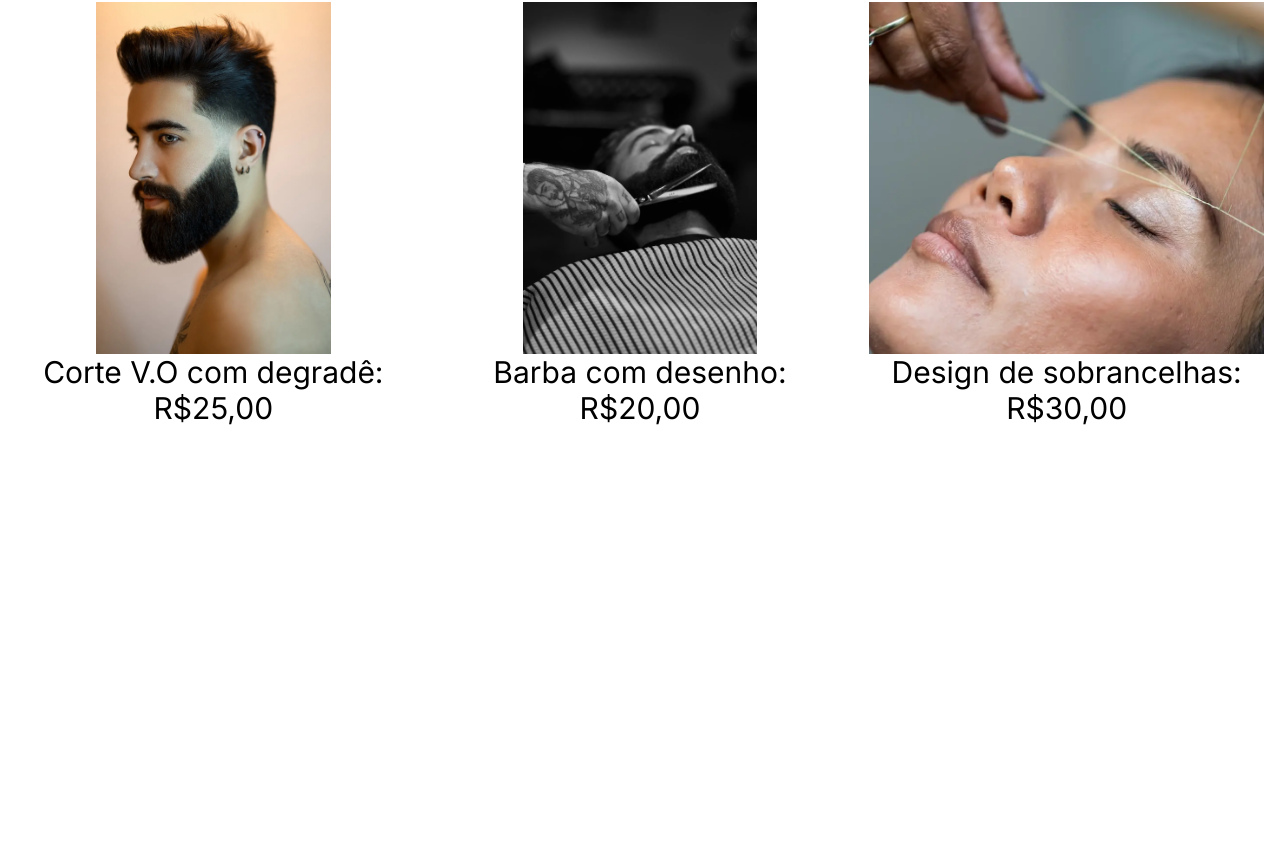
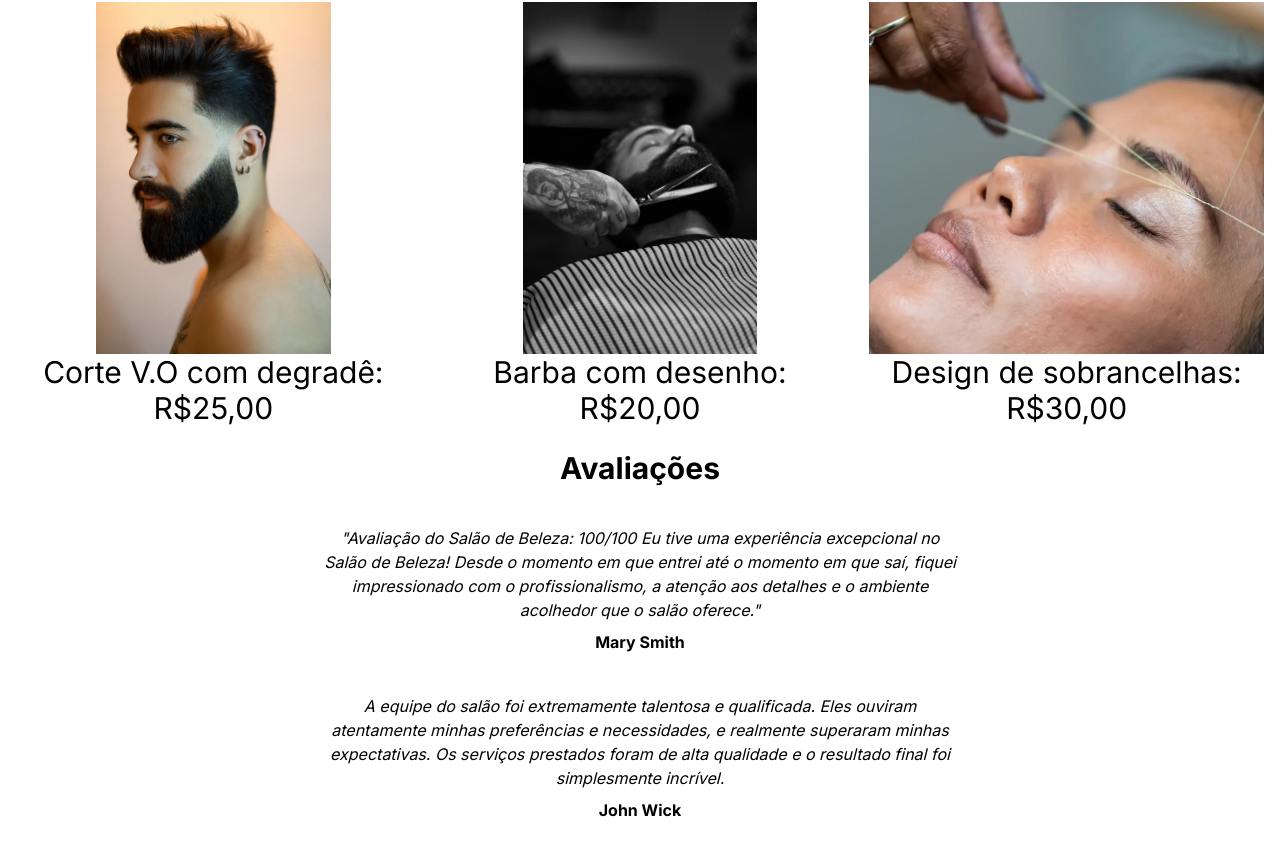
Before and after one commit to raphael-foliveira/stylehub, a Next.js app: page /preview in a window 1280 px wide. Shown: the part 1247-2103 px from the top of the page. Before the commit the page ends 1673 px from the top, so only its background shows below. Built offline with nearby package versions, Linux system fonts and the light colour scheme.

Commit message:
add reviews section

```diff
--- a/src/app/layout.tsx
+++ b/src/app/layout.tsx
@@ -5,7 +5,7 @@ import { Inter } from "next/font/google";
 const inter = Inter({ subsets: ["latin"] });
 
 export const metadata = {
-  title: "Create Next App",
+  title: "StyleHub",
   description: "Generated by create next app",
 };
 
--- a/src/app/preview/page.tsx
+++ b/src/app/preview/page.tsx
@@ -1,3 +1,4 @@
+import Reviews from "@/components/preview/reviews/Reviews";
 import Pictures from "@/components/preview/pictures/Pictures";
 import Services from "@/components/preview/services/Services";
 
@@ -6,6 +7,7 @@ export default function Preview() {
     <main>
       <Pictures />
       <Services />
+      <Reviews />
     </main>
   );
 }
--- a/src/components/preview/pictures/Pictures.tsx
+++ b/src/components/preview/pictures/Pictures.tsx
@@ -13,9 +13,9 @@ export default function Pictures() {
     <>
       <h2 className="text-center font-bold text-3xl">Fotos</h2>
       <div className="flex flex-wrap">
-        {previewPictures.map((pic) => {
+        {previewPictures.map((pic, index) => {
           return (
-            <div className="w-1/3 p-6 h-96 my-8">
+            <div className="w-1/3 p-6 h-96 my-8" key={index}>
               <img src={pic.src} alt="" className={styles.previewImg} />
             </div>
           );
--- /dev/null
+++ b/src/components/preview/reviews/Reviews.tsx
@@ -0,0 +1,23 @@
+export default function Reviews() {
+  return (
+    <div className="text-center pt-10">
+      <h2 className="text-3xl font-bold mb-10">Avaliações</h2>
+      <div className="w-1/2 m-auto mb-10">
+        <p className="italic mb-2">
+          "Avaliação do Salão de Beleza: 100/100 Eu tive uma experiência excepcional no Salão de Beleza! Desde o momento em que entrei até o
+          momento em que saí, fiquei impressionado com o profissionalismo, a atenção aos detalhes e o ambiente acolhedor que o salão
+          oferece."
+        </p>
+        <h6 className="font-bold">Mary Smith</h6>
+      </div>
+      <div className="w-1/2 m-auto mb-10">
+        <p className="italic mb-2">
+          A equipe do salão foi extremamente talentosa e qualificada. Eles ouviram atentamente minhas preferências e necessidades, e
+          realmente superaram minhas expectativas. Os serviços prestados foram de alta qualidade e o resultado final foi simplesmente
+          incrível.
+        </p>
+        <h6 className="font-bold">John Wick</h6>
+      </div>
+    </div>
+  );
+}
--- a/src/components/preview/services/Services.tsx
+++ b/src/components/preview/services/Services.tsx
@@ -5,21 +5,24 @@ import Services3 from "../../../static/img/preview/services3.webp";
 export default function Services() {
   const servicesInfo = [
     {
+      key: 1,
       image: Services1,
       description: "Corte V.O com degradê: R$25,00",
     },
     {
+      key: 2,
       image: Services2,
       description: "Barba com desenho: R$20,00",
     },
     {
+      key: 3,
       image: Services3,
       description: "Design de sobrancelhas: R$30,00",
     },
   ];
 
   return (
-    <div>
+    <div className="mb-10">
       <h2 className="text-center font-bold text-3xl my-10">Cortes & Serviços</h2>
       <div className="flex">
         {servicesInfo.map((service) => {
```
